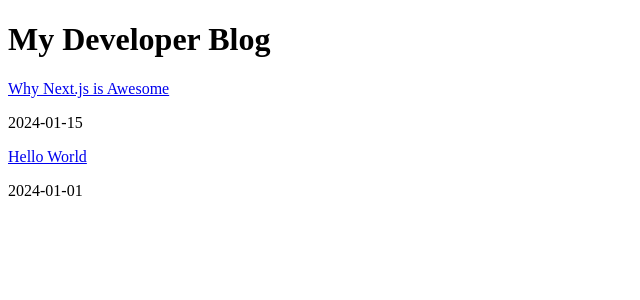
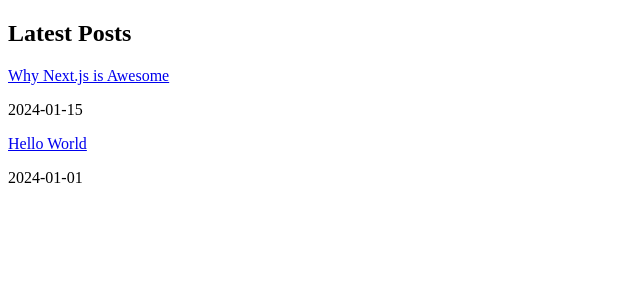
Before and after one commit to sie-92/nextjs-dev-blog, a Next.js app: page / in a window 1280 px wide. Shown: the top 300 px of the page, without its empty margins (0-640 px from the left). Built offline with nearby package versions, Linux system fonts and the light colour scheme.

Commit message:
Update index.js

```diff
--- a/pages/index.js
+++ b/pages/index.js
@@ -1,6 +1,7 @@
+import Head from 'next/head';
 import Layout from '../components/Layout';
+import { getSortedPostsData } from '../lib/posts';
 import PostPreview from '../components/PostPreview';
-import { getSortedPostsData } from '../lib/posts';
 
 export async function getStaticProps() {
   const allPostsData = getSortedPostsData();
@@ -14,12 +15,15 @@
 export default function Home({ allPostsData }) {
   return (
     <Layout>
-      <h1 className="text-4xl font-bold mb-4">My Developer Blog</h1>
-      <div className="space-y-6">
-        {allPostsData.map(({ slug, title, date }) => (
-          <PostPreview key={slug} slug={slug} title={title} date={date} />
+      <Head>
+        <title>My Dev Blog</title>
+      </Head>
+      <section>
+        <h1>Latest Posts</h1>
+        {allPostsData.map(({ id, date, title }) => (
+          <PostPreview key={id} id={id} title={title} date={date} />
         ))}
-      </div>
+      </section>
     </Layout>
   );
 }
```
